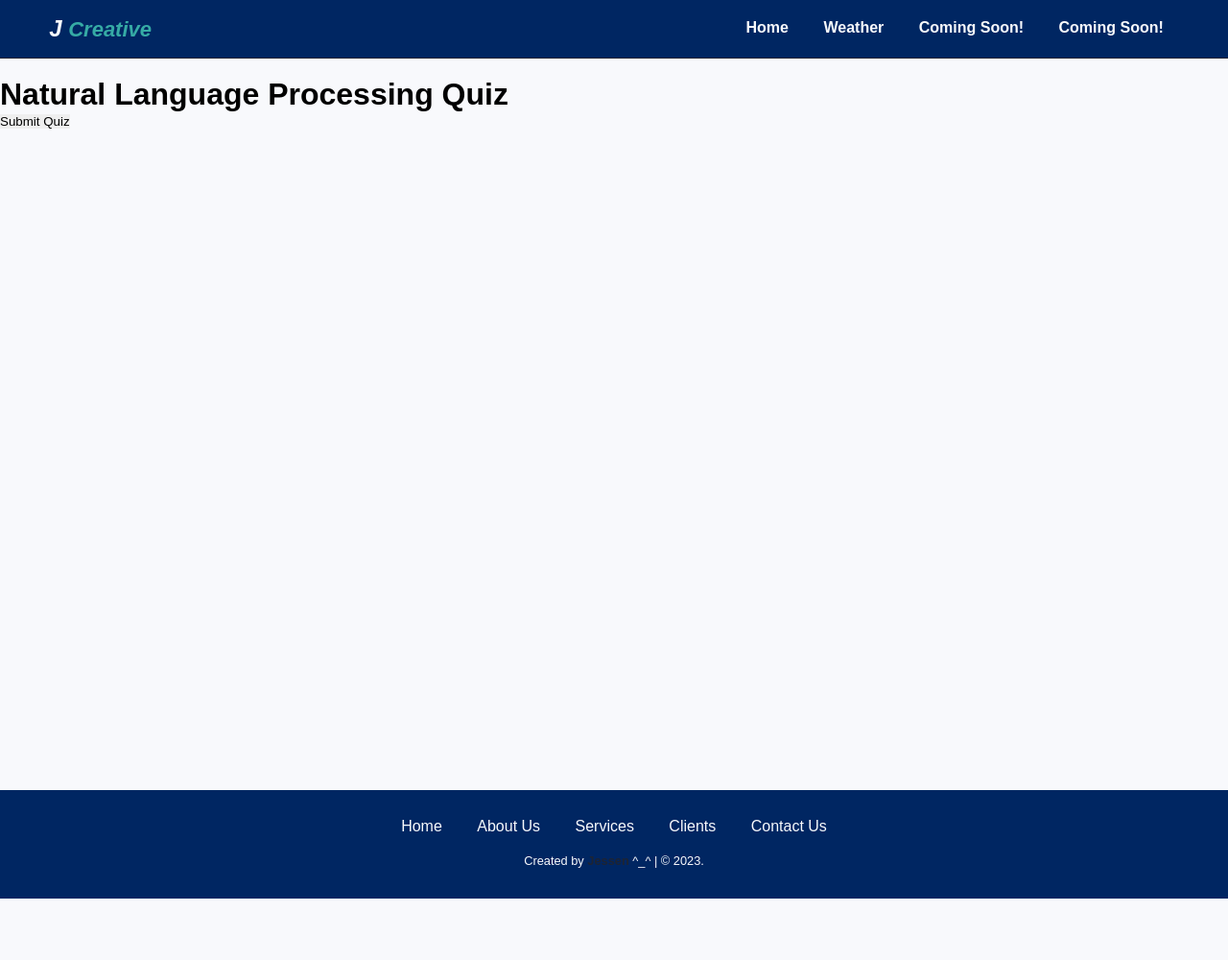
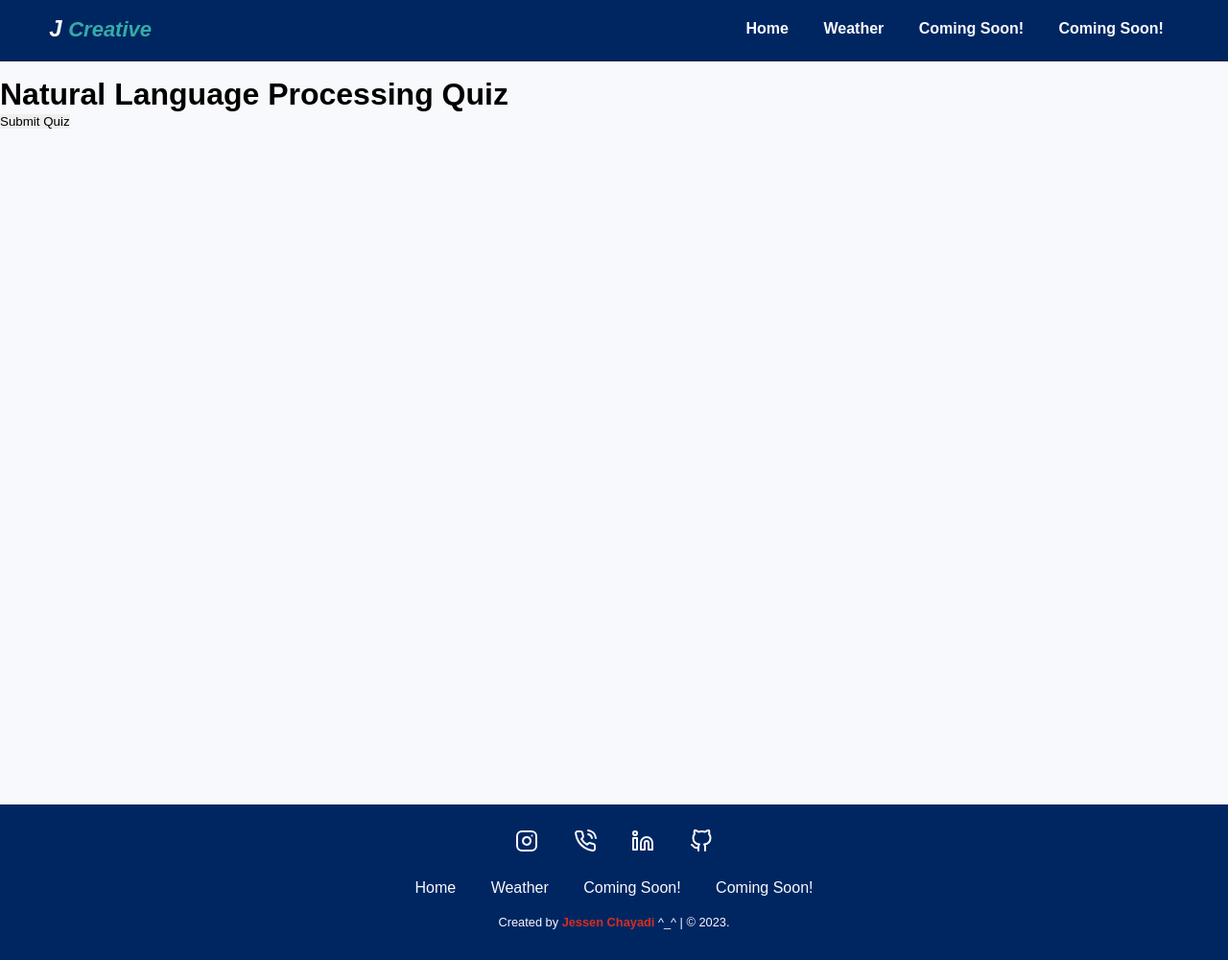
Before and after one commit to Ceee17/Weather-App-Flask, a Flask app: page /quiz in a window 1280 px wide. Shown: the whole page at 96% size. Before the commit the page ends 936 px from the top, so only its background shows below. Run offline with Flask 3, Linux system fonts and the light colour scheme.

Commit message:
minor changes, rapiin dikit

```diff
--- a/app/routes.py
+++ b/app/routes.py
@@ -25,7 +25,7 @@
     #pake library yang sama buat check hashed password dari db
     if user and check_password_hash(user.password, password):
         # Successful login
-        flash('Login successful!', 'success')
+        # flash('Login successful!', 'success')
         # You might want to store the user's session here
         session['user_id'] = user.id
 
--- a/app/static/css/styles.css
+++ b/app/static/css/styles.css
@@ -20,7 +20,7 @@
 }
 html,
 body {
-  height: 117vh;
+  height: 125vh;
 }
 body {
   font-family: Arial, sans-serif;
@@ -54,6 +54,9 @@
   font-weight: 900;
   color: var(--bg);
   font-style: italic;
+  justify-content: center;
+  align-items: center;
+  margin-bottom: 3px;
 }
 
 .navbar .navbar-logo span {
@@ -106,7 +109,7 @@
 }
 
 footer .socials {
-  padding: 0.3rem 0;
+  padding: 1.5rem 0;
 }
 
 footer .socials a {
@@ -116,7 +119,7 @@
 
 footer .socials a:hover,
 footer .links a:hover {
-  color: var(--hover);
+  color: var(--secondary);
 }
 
 footer .links {
@@ -134,7 +137,7 @@
 }
 
 footer .credit a {
-  color: var(--font-color);
+  color: var(--bold);
   font-weight: 700;
 }
 
--- a/app/templates/base.html
+++ b/app/templates/base.html
@@ -5,8 +5,10 @@
     <meta charset="UTF-8" />
     <meta name="viewport" content="width=device-width, initial-scale=1.0" />
     <title>{% block title %}Default Title{% endblock %}</title>
+    <!-- add FeatherIcon -->
+    <script src="https://unpkg.com/feather-icons"></script>
+    <!-- add Css -->
     <link rel="stylesheet" href="{{ url_for('static', filename='css/styles.css') }}" />
-    <!-- Additional head elements go here -->
     {% block extra_css %}{% endblock %}
   </head>
   <body>
@@ -16,10 +18,9 @@
       <a href="#" class="navbar-logo">J <span>Creative</span></a>
       <div class="navbar-nav">
         <a href="{{ url_for('main.home') }}">Home</a>
-        <a href="{
-          { url_for('main.weather') }}">Weather</a>
+        <a href="{{ url_for('main.weather') }}">Weather</a>
         <!-- <a href="{{url_for('main.quiz')}}">Quiz</a> -->
-        <a href="{{url_for('main.quiz')}}">Coming Soon!</a>
+        <a href="#">Coming Soon!</a>
         <!-- <a href="#">Leaderboard</a> -->
         <a href="#">Coming Soon!</a>
       </div>
@@ -36,17 +37,18 @@
         <a href="https://github.com/Ceee17"><i data-feather="github"></i></a>
       </div>
       <div class="links">
-        <a href="#home">Home</a>
-        <a href="#about">About Us</a>
-        <a href="#service">Services</a>
-        <a href="#client">Clients</a>
-        <a href="#contact">Contact Us</a>
+        <a href="#">Home</a>
+        <a href="#">Weather</a>
+        <a href="#">Coming Soon!</a>
+        <a href="#">Coming Soon!</a>
       </div>
       <div class="credit">
-        <p>Created by <a href="https://www.instagram.com/jcccc.17/">Jessen</a> ^_^ | &copy; 2023.</p>
+        <p>Created by <a href="https://www.instagram.com/jcccc.17/">Jessen Chayadi </a> ^_^ | &copy; 2023.</p>
       </div>
     </footer>
     <!-- /Footer -->
-    <!-- Link to additional JavaScript files if needed -->
+    <script>
+      feather.replace();
+    </script>
   </body>
 </html>
--- a/run.py
+++ b/run.py
@@ -3,4 +3,4 @@
 app = create_app()
 
 if __name__ == '__main__':
-    app.run(debug=True)
+    app.run(debug=True, use_reloader=True)
```
Also changed, not shown: app/templates/login.html (+4 -10 lines), app/templates/registration.html (+7 -1 lines).
